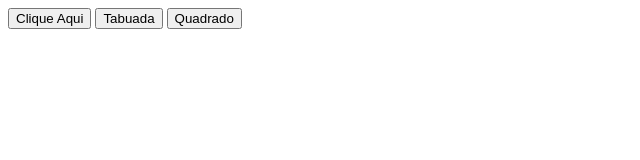
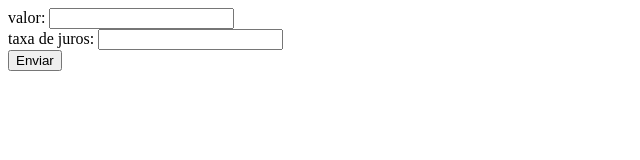
Before and after one commit to gabinovic/primeiroi_3t, a plain HTML site: page index.html in a window 1280 px wide. Shown: the whole page, without its empty margins (0-640 px from the left). Drawn offline with Linux system fonts and the light colour scheme.

Commit message:
Update index.html

```diff
--- a/index.html
+++ b/index.html
@@ -9,8 +9,8 @@
 
 </head>
 <body>
-    <button onclick="alo()">Clique Aqui</button>
-    <button onclick="escreva()">Tabuada</button>
-    <button onclick="quadrado()">Quadrado</button>
+    valor: <input id="valor" type="text"> <br>
+    taxa de juros: <input id="juros" type="text"> <br>
+    <button onclick="total()">Enviar</button>
 </body>
 </html>
```
